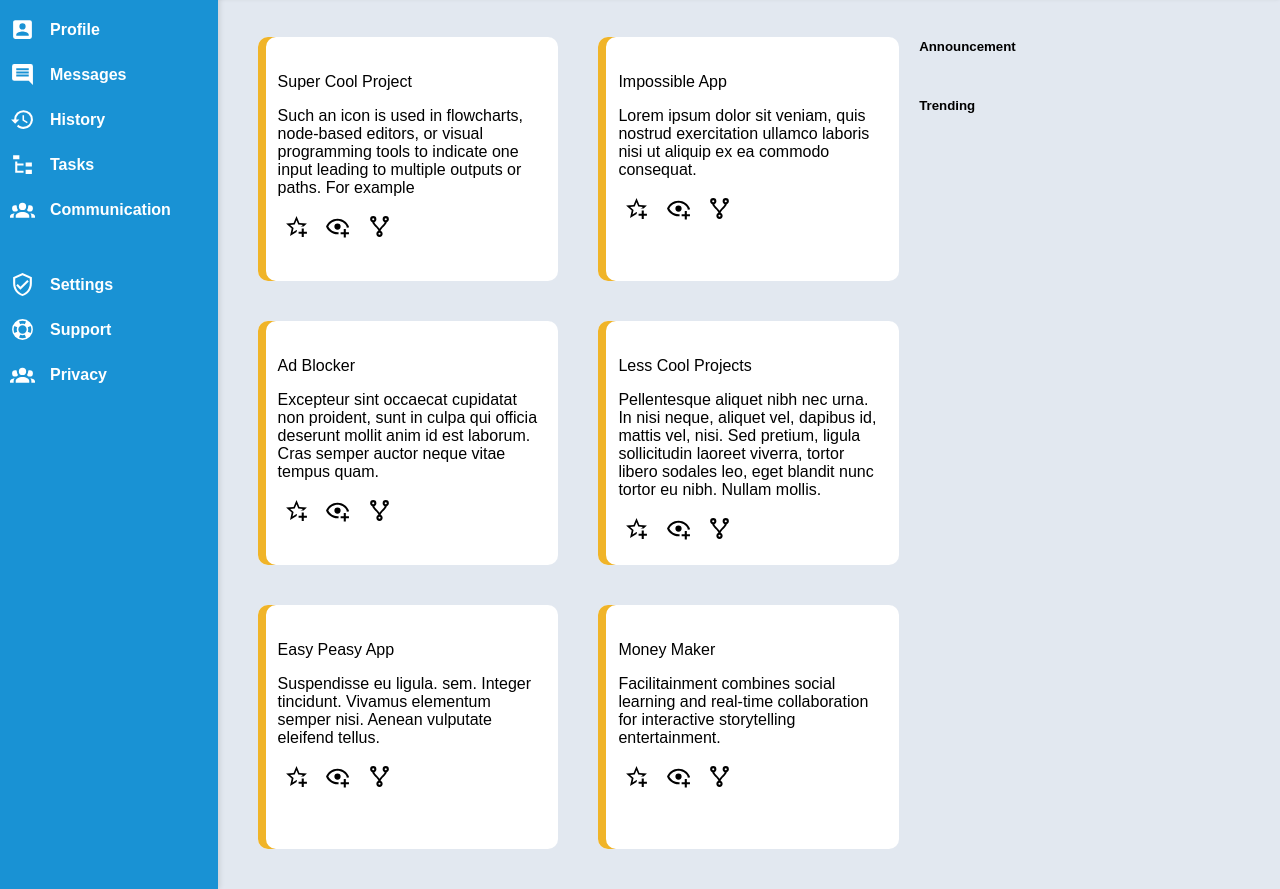
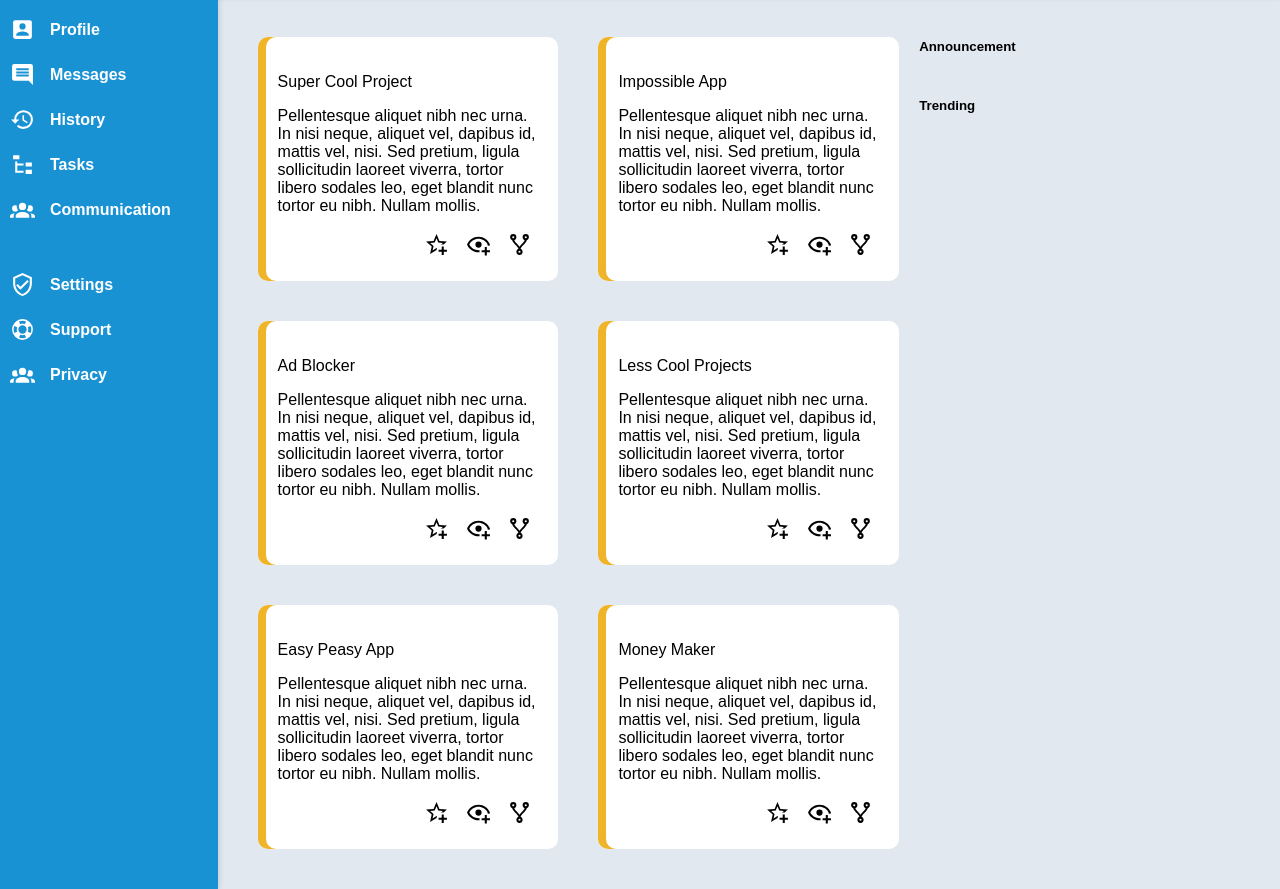
Before and after one commit to Kirito72-hub/Project-Admin-Dashboard, a plain HTML site: page index.html in a window 1280 px wide. Shown: the part 134-1023 px from the top of the page. Drawn offline with Linux system fonts and the light colour scheme.

Commit message:
made the card buttons have consistent styling.

```diff
--- a/index.html
+++ b/index.html
@@ -58,7 +58,7 @@
         <!-- <div class="title"><p>Your Projects</p></div> -->
         <div class="mainContainer-left">
             <div class="card">
-                <div class="cardTop"><p>Super Cool Project</p><p>Such an icon is used in flowcharts, node-based editors, or visual programming tools to indicate one input leading to multiple outputs or paths. For example</p></div>
+                <div class="cardTop"><p>Super Cool Project</p><p>Pellentesque aliquet nibh nec urna. In nisi neque, aliquet vel, dapibus id, mattis vel, nisi. Sed pretium, ligula sollicitudin laoreet viverra, tortor libero sodales leo, eget blandit nunc tortor eu nibh. Nullam mollis.</p></div>
                 <div class="cardBottom">
                     <button class="cardBtn"><img class="altSvgIcon" src="./Images/star-plus-outline.svg" alt=""></button>
                     <button class="cardBtn"><img class="altSvgIcon" src="./Images/eye-plus-outline.svg" alt=""></button>
@@ -66,7 +66,7 @@
                 </div>
             </div>
             <div class="card">
-                <div class="cardTop"><p>Impossible App</p><p>Lorem ipsum dolor sit veniam, quis nostrud exercitation ullamco laboris nisi ut aliquip ex ea commodo consequat.</p></div>
+                <div class="cardTop"><p>Impossible App</p><p>Pellentesque aliquet nibh nec urna. In nisi neque, aliquet vel, dapibus id, mattis vel, nisi. Sed pretium, ligula sollicitudin laoreet viverra, tortor libero sodales leo, eget blandit nunc tortor eu nibh. Nullam mollis.</p></div>
                 <div class="cardBottom">
                     <button class="cardBtn"><img class="altSvgIcon" src="./Images/star-plus-outline.svg" alt=""></button>
                     <button class="cardBtn"><img class="altSvgIcon" src="./Images/eye-plus-outline.svg" alt=""></button>
@@ -74,7 +74,7 @@
                 </div>
             </div>
             <div class="card">
-                <div class="cardTop"><p>Ad Blocker</p><p> Excepteur sint occaecat cupidatat non proident, sunt in culpa qui officia deserunt mollit anim id est laborum. Cras semper auctor neque vitae tempus quam.</p></div>
+                <div class="cardTop"><p>Ad Blocker</p><p>Pellentesque aliquet nibh nec urna. In nisi neque, aliquet vel, dapibus id, mattis vel, nisi. Sed pretium, ligula sollicitudin laoreet viverra, tortor libero sodales leo, eget blandit nunc tortor eu nibh. Nullam mollis.</p></div>
                 <div class="cardBottom">
                     <button class="cardBtn"><img class="altSvgIcon" src="./Images/star-plus-outline.svg" alt=""></button>
                     <button class="cardBtn"><img class="altSvgIcon" src="./Images/eye-plus-outline.svg" alt=""></button>
@@ -90,7 +90,7 @@
                 </div>
             </div>
             <div class="card">
-                <div class="cardTop"><p>Easy Peasy App</p><p>Suspendisse eu ligula. sem. Integer tincidunt. Vivamus elementum semper nisi. Aenean vulputate eleifend tellus.</p></div>
+                <div class="cardTop"><p>Easy Peasy App</p><p>Pellentesque aliquet nibh nec urna. In nisi neque, aliquet vel, dapibus id, mattis vel, nisi. Sed pretium, ligula sollicitudin laoreet viverra, tortor libero sodales leo, eget blandit nunc tortor eu nibh. Nullam mollis.</p></div>
                 <div class="cardBottom">
                     <button class="cardBtn"><img class="altSvgIcon" src="./Images/star-plus-outline.svg" alt=""></button>
                     <button class="cardBtn"><img class="altSvgIcon" src="./Images/eye-plus-outline.svg" alt=""></button>
@@ -98,7 +98,7 @@
                 </div>
             </div>
             <div class="card">
-                <div class="cardTop"><p>Money Maker</p><p>Facilitainment combines social learning and real-time collaboration for interactive storytelling entertainment.</p></div>
+                <div class="cardTop"><p>Money Maker</p><p>Pellentesque aliquet nibh nec urna. In nisi neque, aliquet vel, dapibus id, mattis vel, nisi. Sed pretium, ligula sollicitudin laoreet viverra, tortor libero sodales leo, eget blandit nunc tortor eu nibh. Nullam mollis.</p></div>
                 <div class="cardBottom">
                     <button class="cardBtn"><img class="altSvgIcon" src="./Images/star-plus-outline.svg" alt=""></button>
                     <button class="cardBtn"><img class="altSvgIcon" src="./Images/eye-plus-outline.svg" alt=""></button>
--- a/styles.css
+++ b/styles.css
@@ -212,6 +212,7 @@ body {
     padding: 20px;
     margin: 20px;
     box-shadow: inset 8px 0 0 0 var(--accent);
+    justify-items: end;
 }
 
 .card:hover {
```
